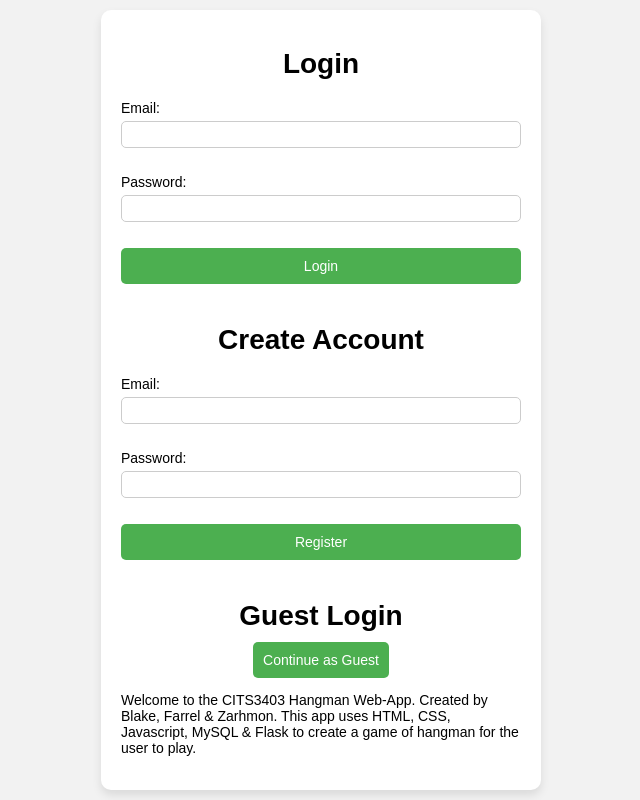
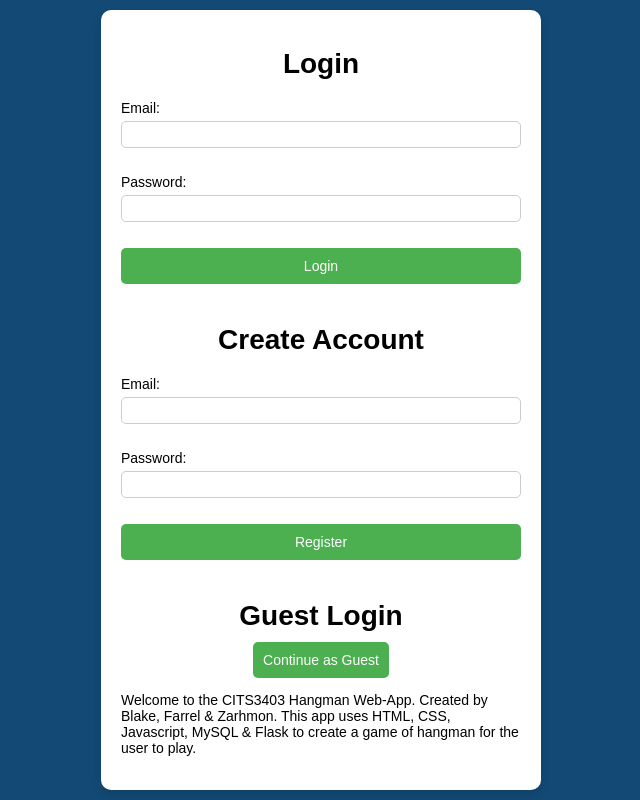
Before and after one commit to Zarhmon/CITS3403_Chat_App, a Flask app: page /login in a window 1280 px wide. Shown: the whole page, without its empty margins (319-959 px from the left). Run offline with Flask 2, Linux system fonts and the light colour scheme.

Commit message:
better colour scheme

```diff
--- a/static/css/login_style.css
+++ b/static/css/login_style.css
@@ -1,7 +1,7 @@
 body {
   font-family: Arial, sans-serif;
   font-size: 14px;
-  background-color: #f2f2f2;
+  background-color: #124975;
   display: flex;
   justify-content: center;
   align-items: center;
--- a/static/css/main_style.css
+++ b/static/css/main_style.css
@@ -2,7 +2,7 @@ body {
   margin-left: 10%;
   margin-right: 10%;
   padding: 5;
-  background-color: #2f4858;
+  background-color: #124975;
   font-family: Arial, sans-serif;
   font-size: 14px;
 }
@@ -15,7 +15,7 @@ body {
   align-items: center;
   justify-content: center;
   box-sizing: border-box;
-  background-color: #009d6b;
+  background-color: #4f79a9;
   border-radius: 10px;
   box-shadow: 0px 5px 10px rgba(0, 0, 0, 0.1);
   padding: 20px;
@@ -54,7 +54,7 @@ body {
 }
 
 .chat-box .message .text {
-  background-color: #d0fac5b2;
+  background-color: #dbf2ff;
   padding: 10px;
   border-radius: 10px;
   box-shadow: 0px 5px 10px rgba(0, 0, 0, 0.1);
```
